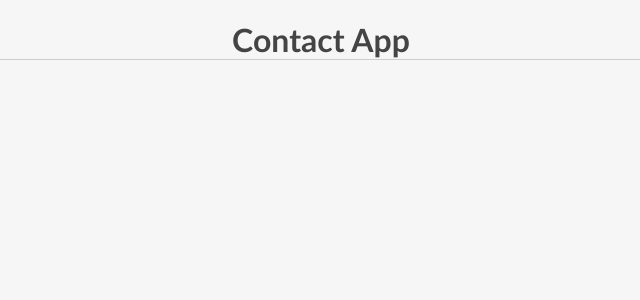
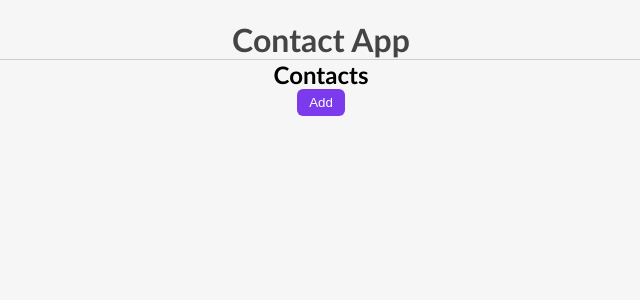
Before and after one commit to meisam-msr/contact-app, a React (Create React App) app: page / in a window 1280 px wide. Shown: the top 300 px of the page, without its empty margins (319-959 px from the left). Built offline with nearby package versions, Linux system fonts and the light colour scheme.

Commit message:
add link

```diff
--- a/src/components/ContactList/ContactList.js
+++ b/src/components/ContactList/ContactList.js
@@ -1,9 +1,16 @@
 import "./contactList.css";
 import userImage from "../../assets/images/user.svg";
+import { Link } from "react-router-dom";
 
 const ContactList = ({ contacts, onDelete }) => {
   return (
     <section className="contactList">
+      <div>
+        <h2>Contacts</h2>
+        <Link to="/add">
+          <button>Add</button>
+        </Link>
+      </div>
       {contacts.map((contact) => {
         const { name, email, id } = contact;
         return (
--- a/src/components/ContactList/contactList.css
+++ b/src/components/ContactList/contactList.css
@@ -28,3 +28,12 @@
   height: 24px;
   margin-right: 6px;
 }
+button{
+  cursor: pointer;
+  outline: none;
+  color: #fff;
+  border: none;
+  background-color: #7c3aed;
+  padding: 6px 12px;
+  border-radius: 6px;
+}
```
